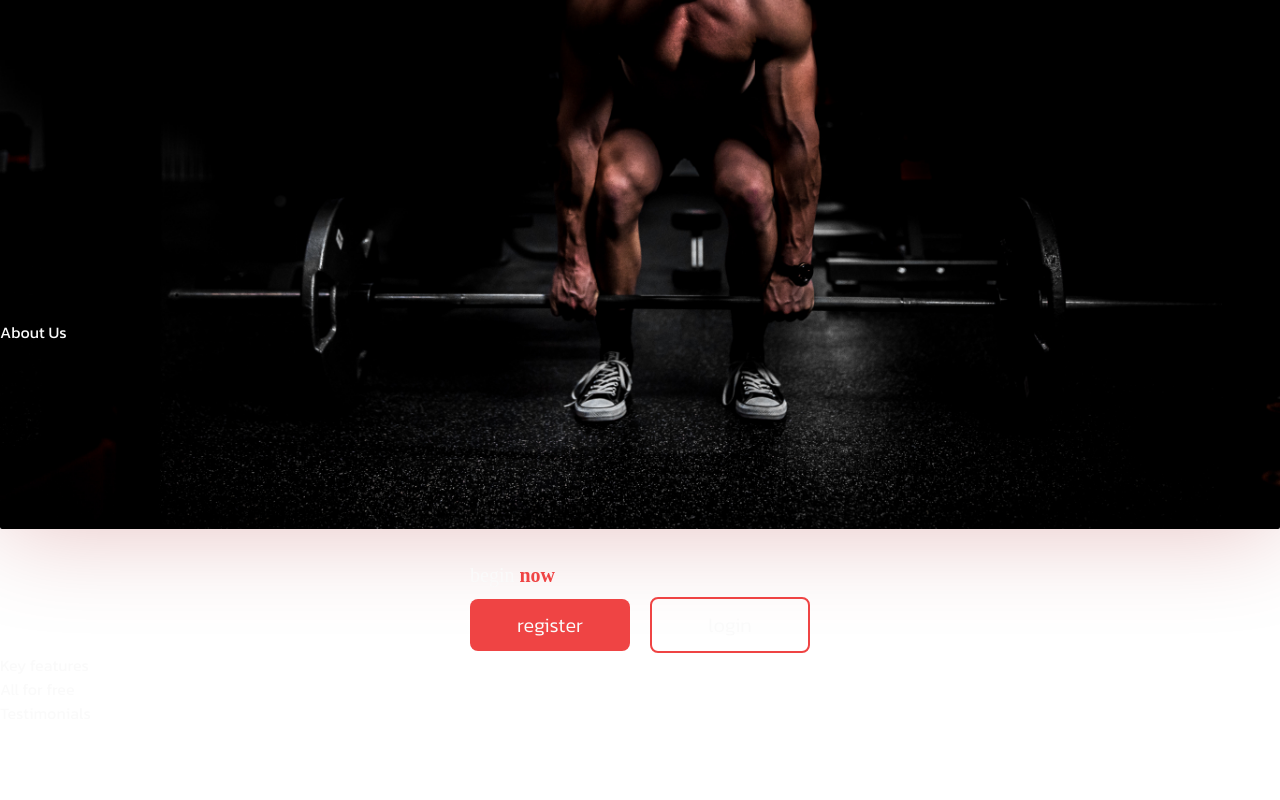
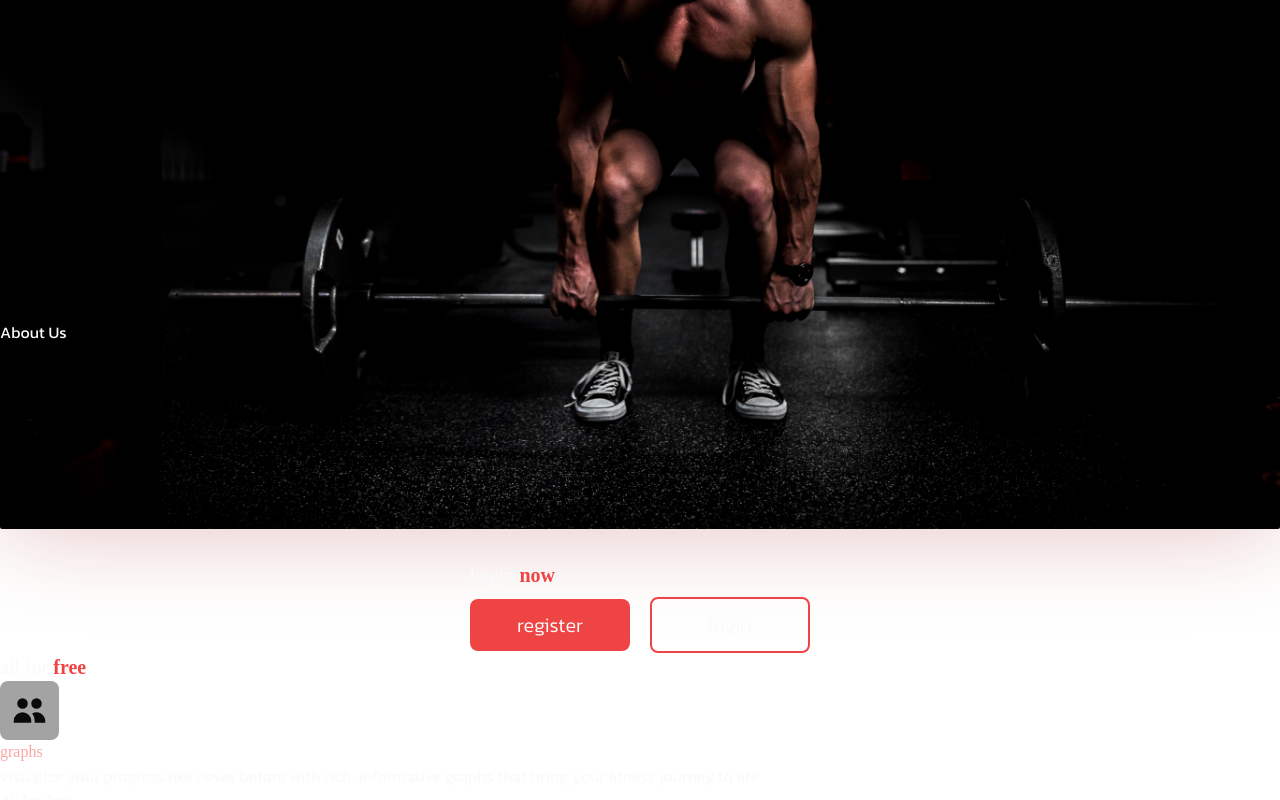
Before and after one commit to hptrk/GymMe, a React (Vite) app: page / in a window 1280 px wide. Shown: the part 572-1372 px from the top of the page. Before the commit the page ends 1297 px from the top, so only its background shows below. Built offline with nearby package versions, Linux system fonts and the light colour scheme; a web font is replaced by a local one.

Commit message:
create layout for key features section +create reusable icon box with cloneElement

```diff
--- /dev/null
+++ b/src/features/LandingPage/IconBox.jsx
@@ -0,0 +1,11 @@
+import React from "react";
+
+function IconBox({ children }) {
+  return (
+    <div className="w-max rounded-lg bg-neutral-400 p-3">
+      {React.cloneElement(children, { size: 35, color: "#0a0a0a" })}
+    </div>
+  );
+}
+
+export default IconBox;
--- a/src/features/LandingPage/KeyFeatures.jsx
+++ b/src/features/LandingPage/KeyFeatures.jsx
@@ -1,9 +1,13 @@
+import KeyFeaturesBox from "./KeyFeaturesBox";
+import SectionTitle from "./SectionTitle";
+
 function KeyFeatures() {
   return (
-    <div>
-      Key features
-    </div>
-  )
+    <section>
+      <SectionTitle>all for free</SectionTitle>
+      <KeyFeaturesBox />
+    </section>
+  );
 }
 
-export default KeyFeatures
+export default KeyFeatures;
--- /dev/null
+++ b/src/features/LandingPage/KeyFeaturesBox.jsx
@@ -0,0 +1,39 @@
+import { HiChartBar, HiLightningBolt, HiUsers } from "react-icons/hi";
+import IconBox from "./IconBox";
+import TextWithTitle from "./TextWithTitle";
+
+const features = [
+  {
+    icon: <HiChartBar />,
+    title: "graphs",
+    text: "visualize your progress like never before with rich, informative graphs that bring your fitness journey to life",
+  },
+  {
+    icon: <HiUsers />,
+    title: "friends",
+    text: "join forces with friends, track your fitness progress together, making every achievement a shared victory",
+  },
+  {
+    icon: <HiLightningBolt />,
+    title: "workouts",
+    text: "tailor your exercises with ease,  personalize your workouts and note them immediately",
+  },
+];
+
+function KeyFeaturesBox() {
+  return (
+    <div>
+      <IconBox>
+        <HiUsers />
+      </IconBox>
+      <TextWithTitle
+        title={"graphs"}
+        text={
+          "visualize your progress like never before with rich, informative graphs that bring your fitness journey to life"
+        }
+      />
+    </div>
+  );
+}
+
+export default KeyFeaturesBox;
--- /dev/null
+++ b/src/features/LandingPage/TextWithTitle.jsx
@@ -0,0 +1,10 @@
+function TextWithTitle({ title, text }) {
+  return (
+    <div className="flex flex-col">
+      <span className="font-secondary text-red-300">{title}</span>
+      <span>{text}</span>
+    </div>
+  );
+}
+
+export default TextWithTitle;
```
